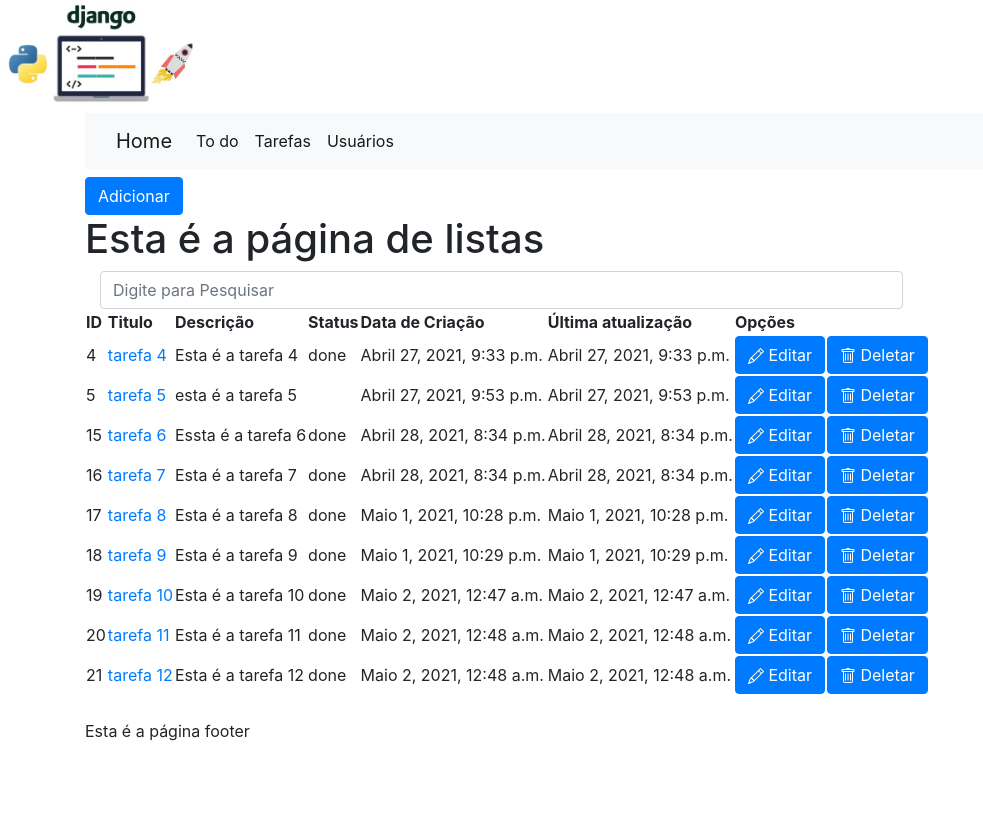
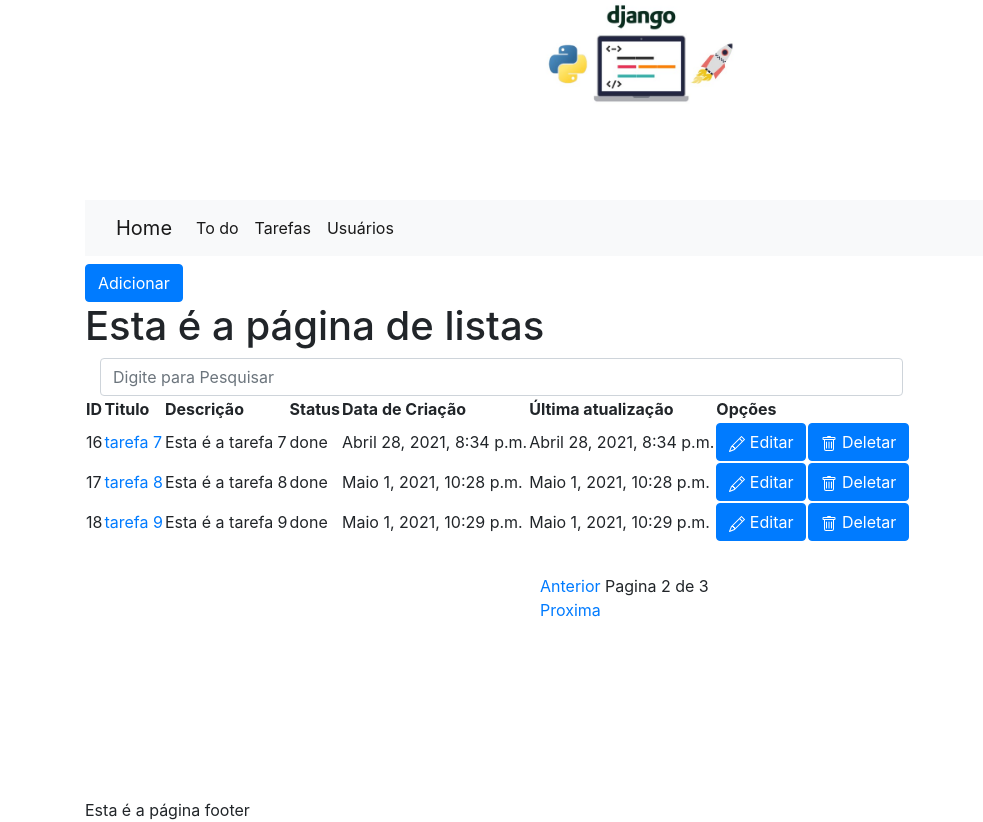
Before and after one commit to karlosruan07/projeto_to_do, a Django app: page /?page=2 in a window 1280 px wide. Shown: the whole page, without its empty margins (0-983 px from the left). Before the commit the page ends 741 px from the top, so only its background shows below. Run offline with Django 3.2, Linux system fonts and the light colour scheme; data comes from the database, SQL or seed files in the repository; both versions use the stored data as it was after the commit; some libraries are stand-ins or nearby versions.

Commit message:
adcionando paginacao

```diff
--- a/tasks/static/css/style.css
+++ b/tasks/static/css/style.css
@@ -12,3 +12,9 @@
 #buttom_add{
     margin-left: auto;
 }
+
+.pag{
+    width: 200px; /*500 px das laterias da pagina*/
+    margin: auto; /*Centraliza o conteudo*/
+    height: 200px;
+}
--- a/tasks/templates/arquivos_html/tasks/listas.html
+++ b/tasks/templates/arquivos_html/tasks/listas.html
@@ -1,4 +1,7 @@
+
 {% extends 'base.html' %}
+
+{% load static %}
 
 {% block title %}
 Listas
@@ -12,6 +15,14 @@ Listas
   <input class="form-control" type="text" id="search" name="search" placeholder="Digite para Pesquisar">
   <i class="bi bi-search"></i>
 </div>
+
+{% if messages %}
+  <ul class="messages">
+    {% for message in messages %}
+      <li {% if message.tags %}class="alert alert-{{message.tags}}"{% endif %}>{{ message }}</li>
+    {% endfor %}
+  </ul>
+{% endif %}
 
 <table class="centered striped">
   <thead>
@@ -49,7 +60,7 @@ Listas
         </a>
       </td>
       <td>
-        <a href="#">
+        <a href="{% url 'confirmar_delete_tarefa' task.id %}">
           <button class="btn btn-primary" type="">
 
             <svg xmlns="http://www.w3.org/2000/svg" width="16" height="16" fill="currentColor" class="bi bi-trash"
@@ -66,9 +77,27 @@ Listas
     </tr>
     {% endfor %}
 
+
   </tbody>
 
 </table>
+<br>
+<div class="pagination pag mt-2">
+  <span class="step-links">
+      {% if tasks.has_previous %}
+        <a href="?page={{ tasks.previous_page_number }}">Anterior</a>
+      {% endif %}
+
+      <span class="current">
+        Pagina {{tasks.number}} de {{ tasks.paginator.num_pages }}
+      </span>
+
+      {% if tasks.has_next %}
+        <a href="?page={{ tasks.next_page_number }}">Proxima</a>
+
+        {% endif %}
+  </span>
+</div>
 
 {% endblock %}
 
--- a/tasks/templates/base.html
+++ b/tasks/templates/base.html
@@ -8,13 +8,15 @@
   <meta http-equiv="X-UA-Compatible" content="IE=edge">
   <meta name="viewport" content="width=device-width, initial-scale=1.0">
 
+  <link rel="stylesheet" href="{% static 'css/style.css' %}">
   <link rel="stylesheet" href="{% static 'css/bootstrap.min.css' %}">
+
 
 
   <title>{% block title %}{% endblock %}</title>
 </head>
 <div id="img">
-  <img class="imagem" src="{% static 'img/django.png' %}" width="200" alt=""><br>
+  <img class="imagem " src="{% static 'img/django.png' %}" width="200" alt=""><br>
 </div>
 
 <body>
--- a/tasks/urls.py
+++ b/tasks/urls.py
@@ -2,6 +2,7 @@
 from django.urls import path
 from . import views
 from .views import lista_tarefas, seunome, login, semantico, detalhe_tarefa, adicionar_tarefa
+
 urlpatterns = [
     #####  URLs de estudos   ####
     path('hello_word', views.hello_word, name='hello_word'),
@@ -15,6 +16,7 @@ urlpatterns = [
     path('detalhe_tarefa/<int:pk>/', views.detalhe_tarefa, name='detalhe_tarefa'),
     path('adicionar_tarefa/', views.adicionar_tarefa, name='adicionar_tarefa'),
     path('editar_tarefa/<int:id>/', views.editar_tarefa, name='editar_tarefa'),
-
+    path('confirmar_delete_tarefa/<int:id>/', views.confirmar_delete_tarefa, name='confirmar_delete_tarefa'),
+    path('deletar_tarefa/<int:id>/', views.deletar_tarefa, name='deletar_tarefa'),
 
 ]
--- a/tasks/views.py
+++ b/tasks/views.py
@@ -1,14 +1,16 @@
 
 from django.shortcuts import render, get_object_or_404, redirect
 from django.http import HttpResponse
+from django.contrib import messages
+from django.core.paginator import Paginator
+
 
 #####  bibliotecas DO TASKS #####
 from .models import Task
 from .forms import Form_tarefa
 
+
 ###### VIEWs de estudo  ######
-
-
 def hello_word(request):
     return HttpResponse('<h1> Olá, Mundo ! </>')
 
@@ -28,7 +30,11 @@ def seunome(request, seunome):
 
 #####  FUNÇÕES DO TASKS #####
 def lista_tarefas(request):
-    tasks = Task.objects.all()
+
+    tasks_list = Task.objects.all()
+    paginacao = Paginator(tasks_list, 3)
+    page = request.GET.get('page')
+    tasks = paginacao.get_page(page)
     return render(request, 'arquivos_html/tasks/listas.html', {"tasks": tasks})
 
 
@@ -64,3 +70,15 @@ def editar_tarefa(request, id):
         else:
             return render(request, 'arquivos_html/tasks/editar_tarefa.html', {"form":form})
     return render(request, 'arquivos_html/tasks/editar_tarefa.html', {"form":form, "tarefa_obtida":tarefa_obtida})
+
+
+def confirmar_delete_tarefa(request, id):
+    id_tarefa = get_object_or_404(Task, pk=id)
+    return render(request, 'arquivos_html/tasks/confirmar_delete_tarefa.html', {"id":id_tarefa.id})
+
+
+def deletar_tarefa(request, id):
+    tarefa_obtida = get_object_or_404(Task, pk=id)
+    tarefa_obtida.delete()
+    messages.info(request, 'Tarefa apagada !')
+    return redirect('lista_tarefas')
```
Also changed, not shown: tasks/templates/arquivos_html/tasks/confirmar_delete_tarefa.html (added, +21 -0 lines), db.sqlite3.
